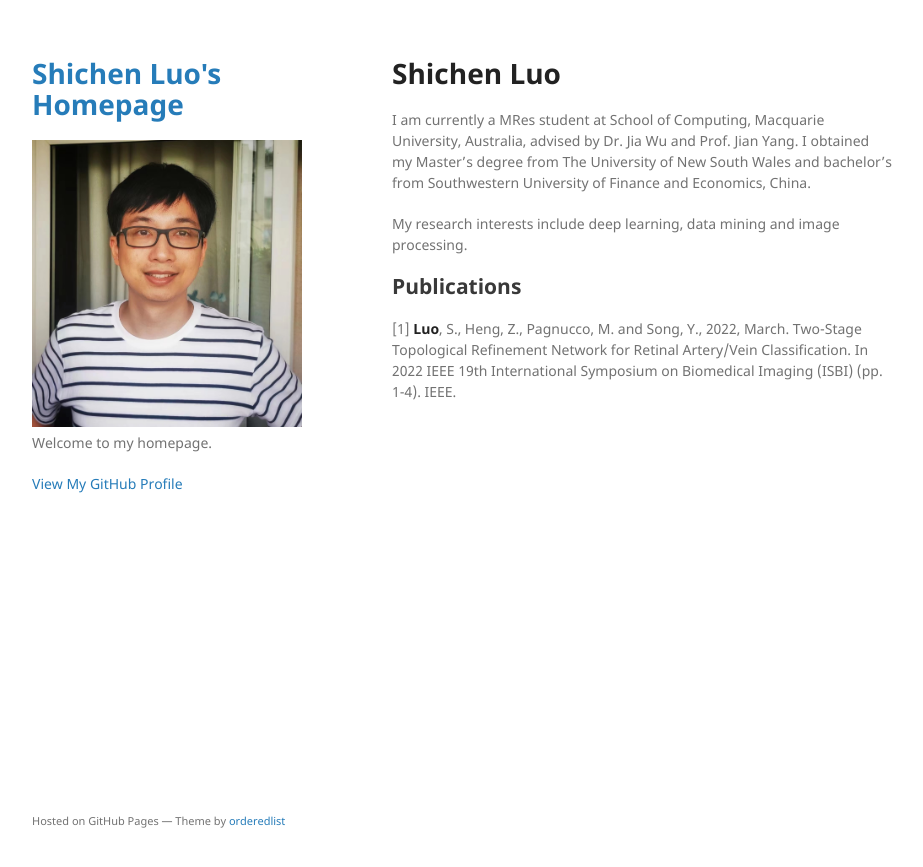
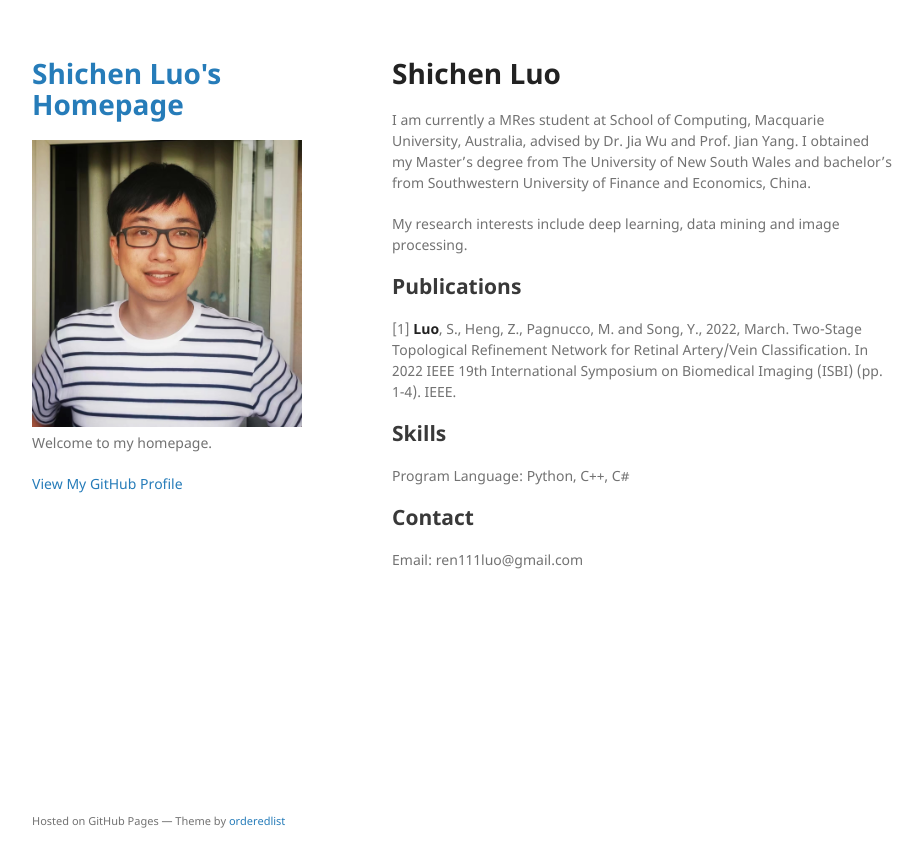
Before and after one commit to ShichenLuo/ShichenLuo.github.io, a Jekyll site: the page built from index.md, in a window 1280 px wide. Shown: the top 867 px of the page, without its empty margins (178-1101 px from the left). Built offline with Jekyll 4.4.1, drawn with Linux system fonts in a browser that asks for light colours; our own code applies the rules of GitHub Pages for plain Markdown files.

Commit message:
Update index.md

```diff
--- a/index.md
+++ b/index.md
@@ -7,3 +7,9 @@ My research interests include deep learning, data mining and image processing.
 
 ## Publications
 [1] **Luo**, S., Heng, Z., Pagnucco, M. and Song, Y., 2022, March. Two-Stage Topological Refinement Network for Retinal Artery/Vein Classification. In 2022 IEEE 19th International Symposium on Biomedical Imaging (ISBI) (pp. 1-4). IEEE.
+
+## Skills
+Program Language: Python, C++, C#
+
+## Contact
+Email: ren111luo@gmail.com
```
